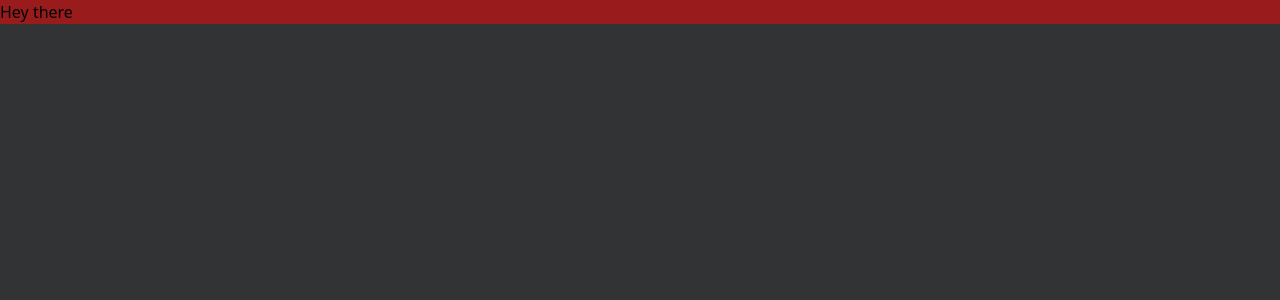
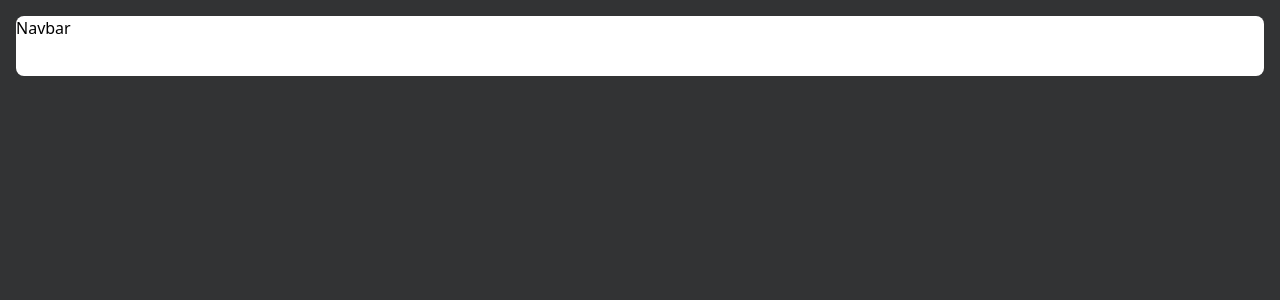
Before and after one commit to Vikash-thak12/React_Projects, a React (Vite) app in the folder ContactApp/: page / in a window 1280 px wide. Shown: the top 300 px of the page. Built offline with nearby package versions, Linux system fonts and the light colour scheme.

Commit message:
Working on navbar

```diff
--- a/ContactApp/src/App.jsx
+++ b/ContactApp/src/App.jsx
@@ -1,10 +1,12 @@
 // import React from 'react';
+
+import Navbar from "./components/Navbar/Navbar";
 
 const App = () => {
   return (
-    <div className='bg-red-800'>
-      <h1>Hey there</h1>
-    </div>
+    <>
+    <Navbar />
+    </>
   );
 };
 
--- /dev/null
+++ b/ContactApp/src/components/Navbar/Navbar.jsx
@@ -0,0 +1,11 @@
+import './Navbar.css'
+
+const Navbar = () => {
+  return (
+    <div className="m-4 h-[60px] rounded-lg bg-white">
+        Navbar
+    </div>
+  );
+};
+
+export default Navbar;
--- a/ContactApp/src/index.css
+++ b/ContactApp/src/index.css
@@ -2,6 +2,12 @@
 @tailwind components;
 @tailwind utilities;
 
+*{
+    margin: 0;
+    padding: 0;
+    box-sizing: border-box;
+}
+
 body {
     background-color: #323334;
 }
```
Also changed, not shown: ContactApp/src/components/Navbar/Navbar.css (added).
